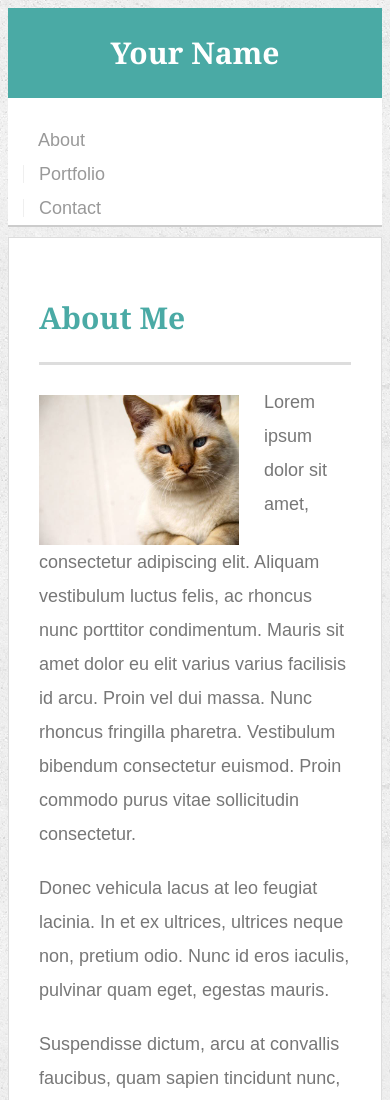
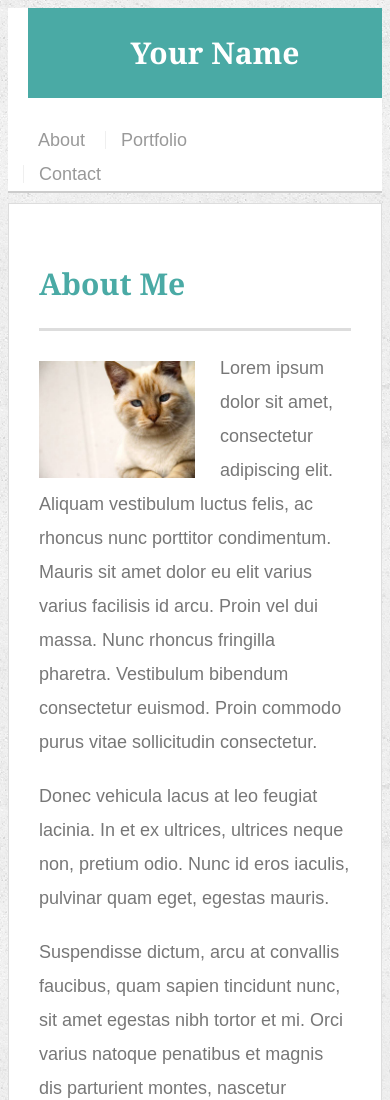
Before and after one commit to sarakgryka/Responsive-Portfolio, a plain HTML site: page index.html in a window 390 px wide. Shown: the top 1100 px of the page. Drawn offline with Linux system fonts and the light colour scheme.

Commit message:
768 complete

```diff
--- a/assets/css/style.css
+++ b/assets/css/style.css
@@ -225,7 +225,7 @@ body {
         width: 100%;
     }
     nav {
-        padding-right: 200px;
+        padding-right: 125px;
 
     }
 
@@ -237,11 +237,25 @@ body {
 
 
     }
+    .auth-image {
+        width: 100%;
+     }
 
 }
 
   @media only screen and (max-width: 768px) {
 
+    nav {
+        margin-right: 50px;
+    }
+
+    #logo {
+        margin-left: 20px;
+    }
+
+    .auth-image {
+        width: 50%;
+    }
 
     }
   @media only screen and (max-width: 980px) {
```
